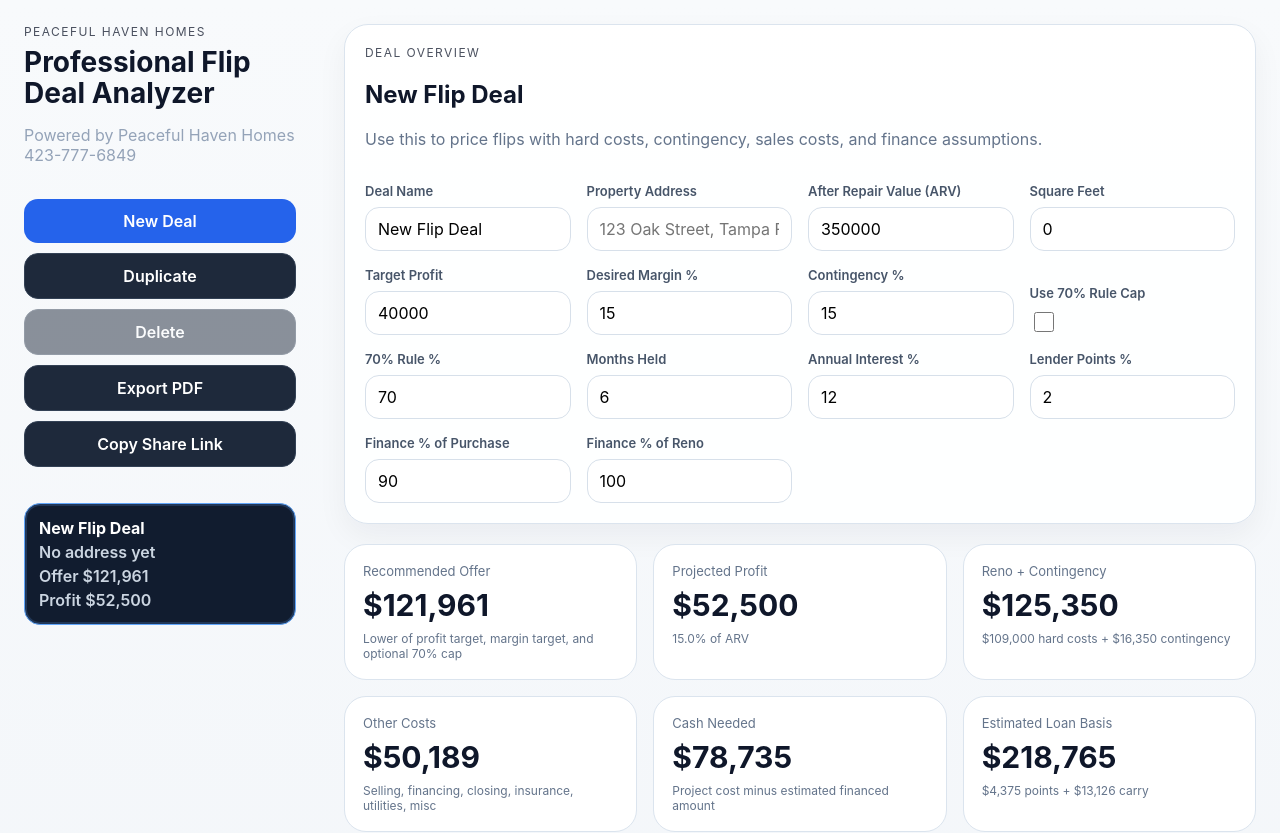
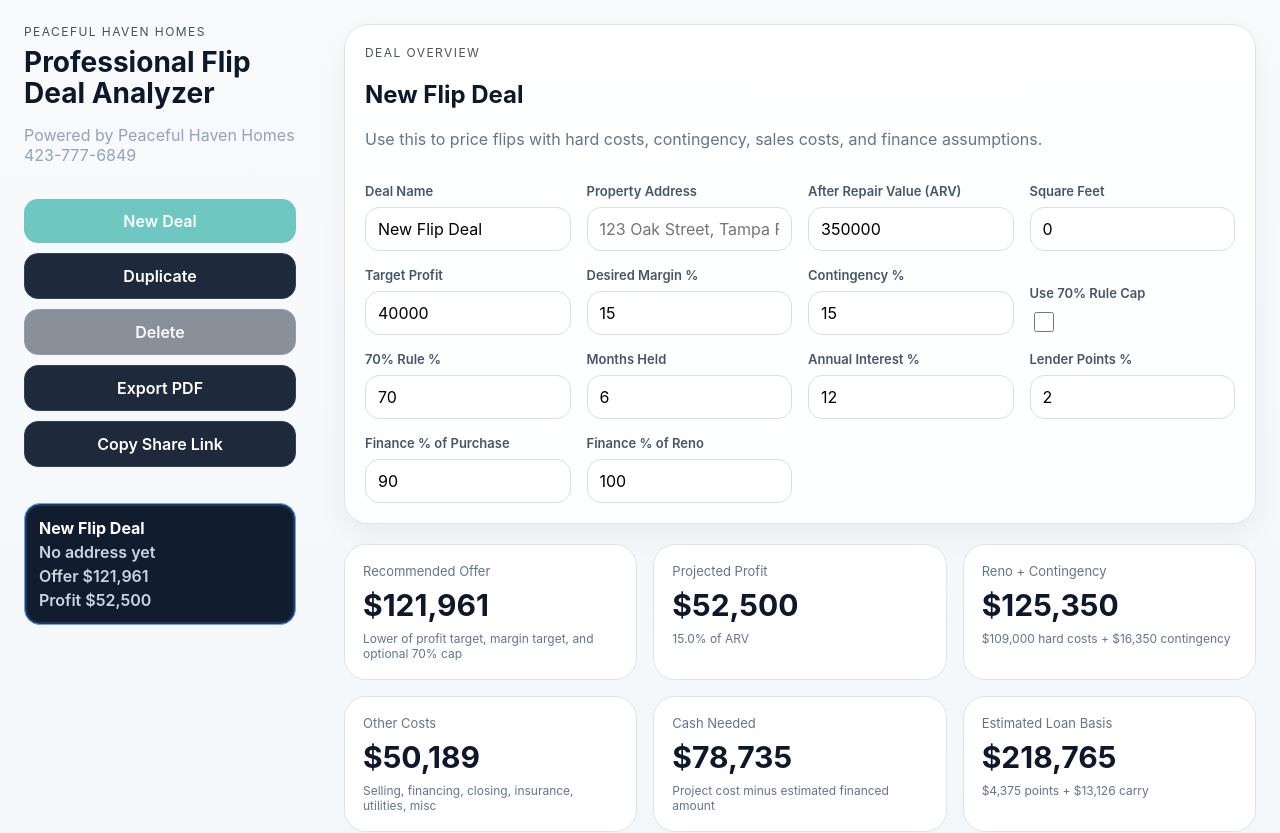
Before and after one commit to etavukcu/Flip-Deal-Analyzer, a React (Vite) app: page / in a window 1280 px wide. Shown: the top 833 px of the page. Built offline with nearby package versions, Linux system fonts and the light colour scheme.

Commit message:
Update styles.css

```diff
--- a/src/styles.css
+++ b/src/styles.css
@@ -31,7 +31,7 @@ button, .file-button {
   border: 0;
   padding: 12px 14px;
   border-radius: 14px;
-  background: #2563eb;
+  background: var(--phh-accent);
   color: white;
   font-weight: 600;
 }
```
